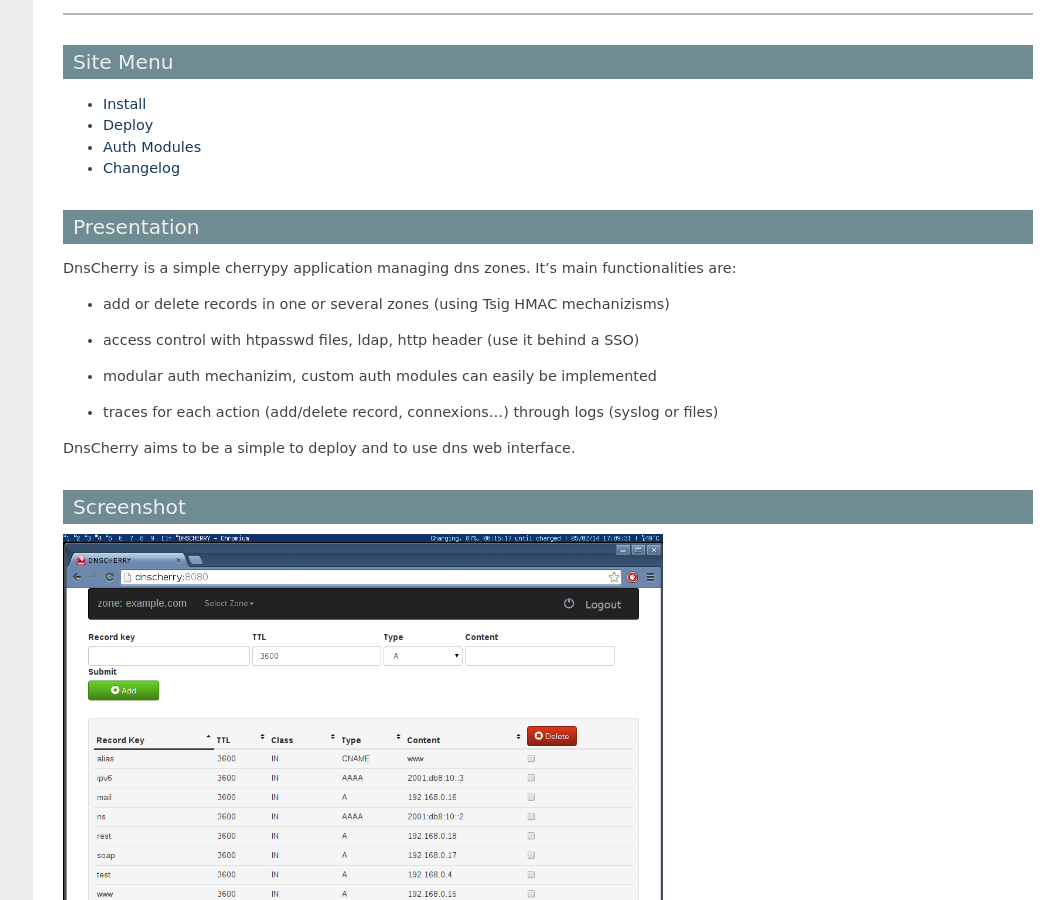
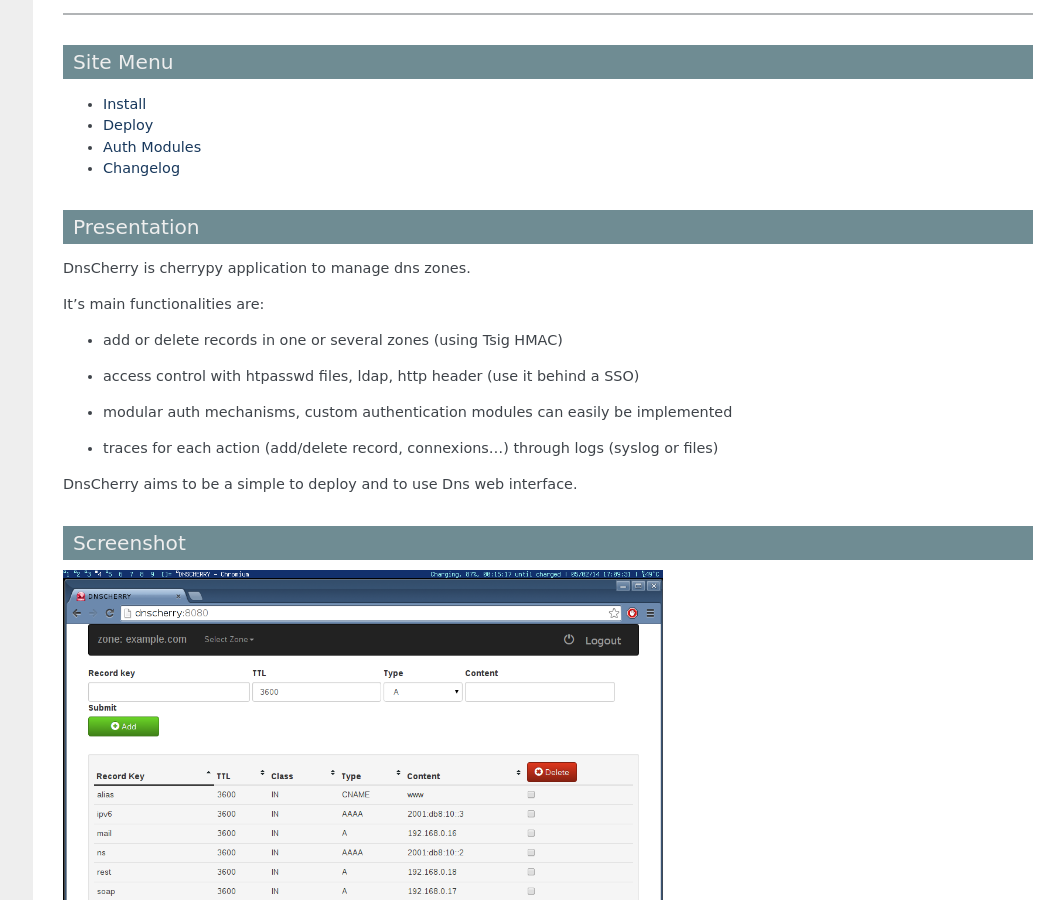
Before and after one commit to kakwa/dnscherry, a Sphinx documentation site: the page built from docs/index.rst, in a window 1280 px wide and 900 px high, scrolled down 361 px. Shown: the whole window, without its empty margins (217-1280 px from the left). Built offline with Sphinx 7.4.7, drawn with Linux system fonts in a browser that asks for light colours.

Commit message:
fix some typo

```diff
--- a/docs/index.rst
+++ b/docs/index.rst
@@ -29,15 +29,16 @@
   Presentation
 ****************
 
-DnsCherry is a simple cherrypy application managing dns zones.
+DnsCherry is cherrypy application to manage dns zones.
+
 It's main functionalities are:
 
-* add or delete records in one or several zones (using Tsig HMAC mechanizisms)
+* add or delete records in one or several zones (using Tsig HMAC)
 * access control with htpasswd files, ldap, http header (use it behind a SSO)
-* modular auth mechanizim, custom auth modules can easily be implemented
+* modular auth mechanisms, custom authentication modules can easily be implemented
 * traces for each action (add/delete record, connexions...) through logs (syslog or files)
 
-DnsCherry aims to be a simple to deploy and to use dns web interface.
+DnsCherry aims to be a simple to deploy and to use Dns web interface.
 
 **************
   Screenshot
--- a/docs/install.rst
+++ b/docs/install.rst
@@ -31,8 +31,8 @@
 DnsCherry install directories are:
 
 * **/etc/dnscherry/** (configuration)
-* **dist-package** or **site-packages** of your distribution (dnscherry modules)
-* **/usr/share/dnscherry/** (static content (css, js, images) and templates)
+* **dist-package** or **site-packages** of your distribution (DnsCherry modules)
+* **/usr/share/dnscherry/** (static content (css, js, images...) and templates)
 
 These directories can be changed by exporting the following variables before launching the install command:
 
```
Also changed, not shown: docs/deploy.rst (+4 -4 lines).
